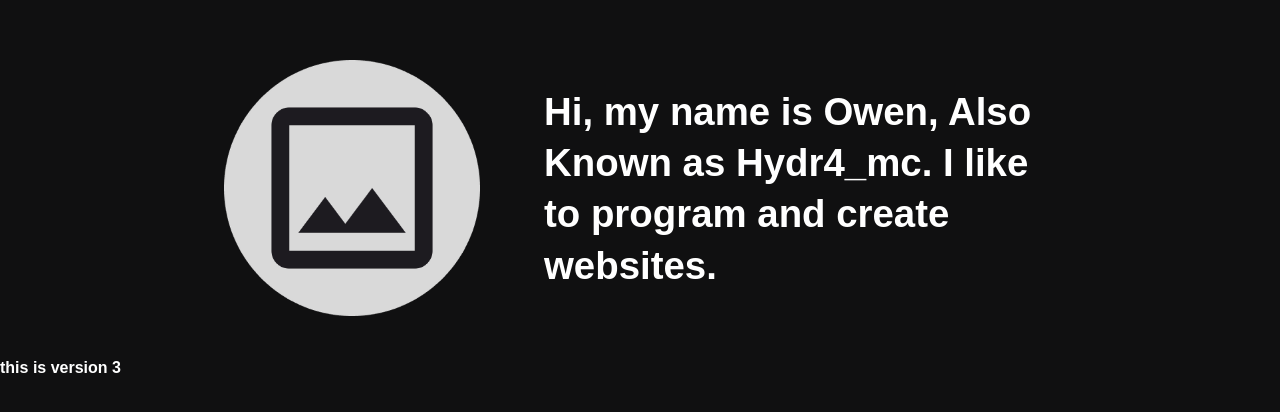
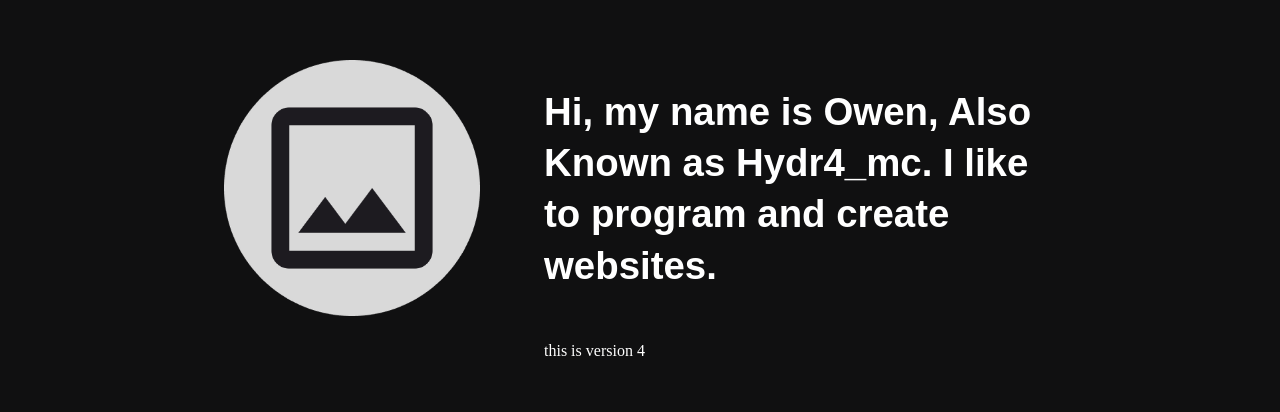
Before and after one commit to Hydr4-mc/wywebsite, a plain HTML site: page index.html in a window 1280 px wide. Shown: the part 194-606 px from the top of the page. Drawn offline with Linux system fonts and the light colour scheme; a web font is replaced by a local one.

Commit message:
moved version

```diff
--- a/index.html
+++ b/index.html
@@ -14,7 +14,7 @@
     <div id="herosection">
       <img class="icon" src="Images/Group.png" alt="Cool looking landscape" />
       <p class="about_me">Hi, my name is Owen, Also Known as Hydr4_mc. I like to program and create websites.</h2>
-      <p>this is version 3</p>
+      <p id="vers">this is version 4</p>
     </div>
   </body>
 </html>
--- a/main.css
+++ b/main.css
@@ -10,9 +10,6 @@
 
   #herosection {
     margin-top: 35vh;
-    font-family: 'Clash Display', sans-serif;
-    font-weight: 700;
-    line-height: 4vw;
     align-items: center;
     color: #FFFFFF;
     font-synthesis: none;
@@ -27,6 +24,9 @@
     margin-left: 42.5vw;
     margin-top: 20vw;
     font-size: clamp(16px, 3vw, 48px);
+    font-family: 'Clash Display', sans-serif;
+    font-weight: 700;
+    line-height: 4vw;
   }
 
   .link {
@@ -40,3 +40,7 @@
     float: left;
     margin-top: -2vw;
   }
+
+  #vers{
+    margin-left: 42.5vw;
+  }
```
